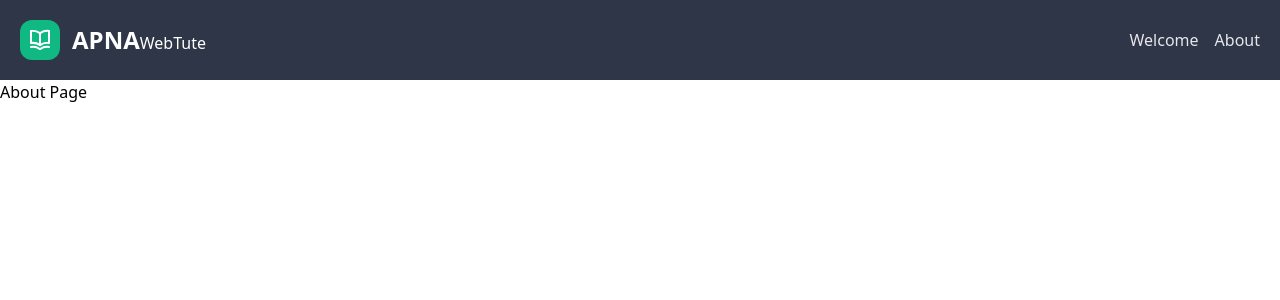
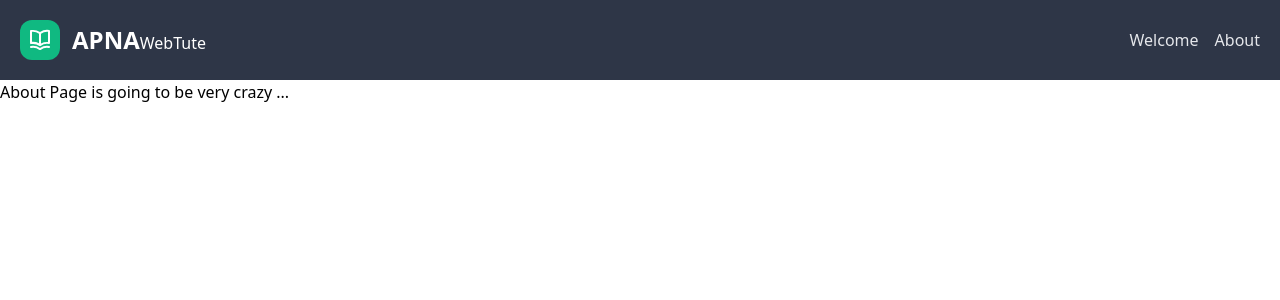
Before and after one commit to JanGoO-dev/ApnaWebTute-official, a Vue app: page /about in a window 1280 px wide. Shown: the top 300 px of the page. Built offline with nearby package versions, Linux system fonts and the light colour scheme.

Commit message:
This push is made uing .bat file

```diff
--- a/package.json
+++ b/package.json
@@ -5,7 +5,7 @@
     "dev": "vite",
     "build": "vite build",
     "serve": "vite preview",
-    "push": "explorer github-ci.bat"
+    "magic-script": "call github-ci.bat"
   },
   "dependencies": {
     "vue": "^3.0.5",
--- a/src/pages/ApnaAbout.vue
+++ b/src/pages/ApnaAbout.vue
@@ -1,5 +1,5 @@
 <template>
-  <div>About Page</div>
+  <div>About Page is going to be very crazy ...</div>
 </template>
 
 <script>
```
Also changed, not shown: 2 other files (tests, documents, lock files or other folders).
